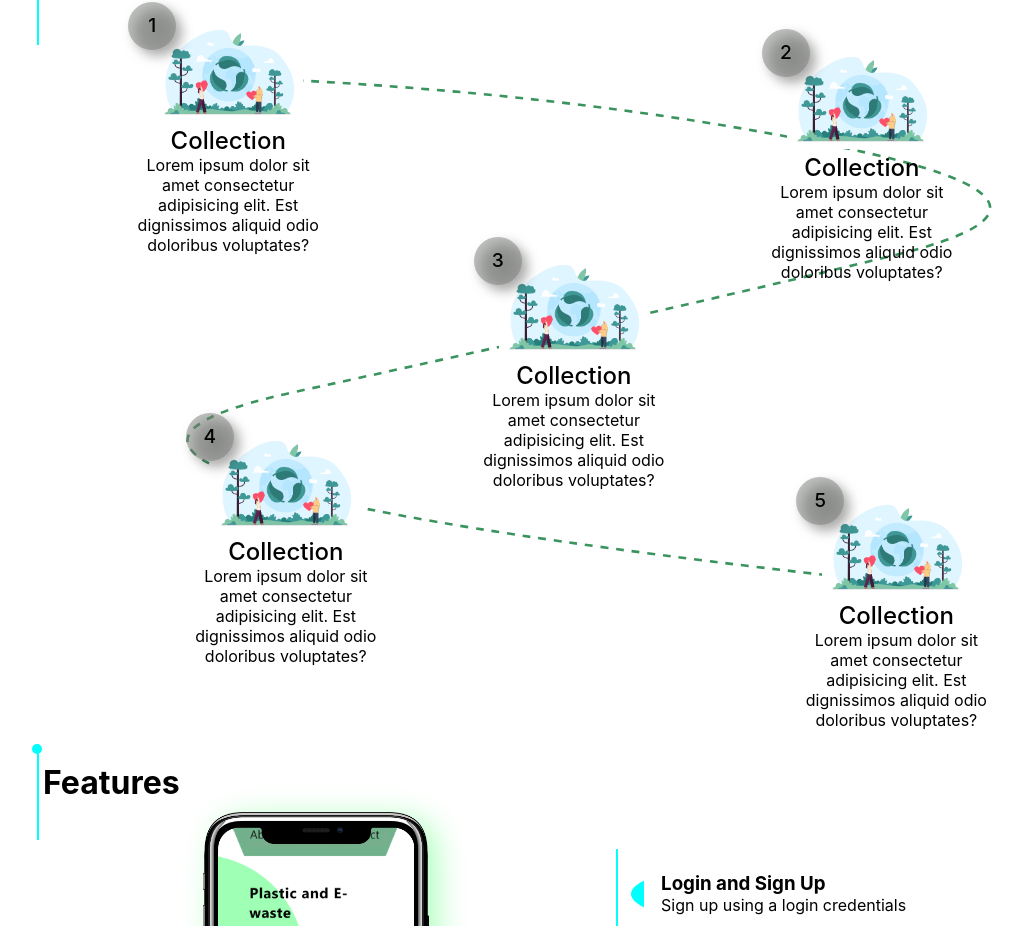
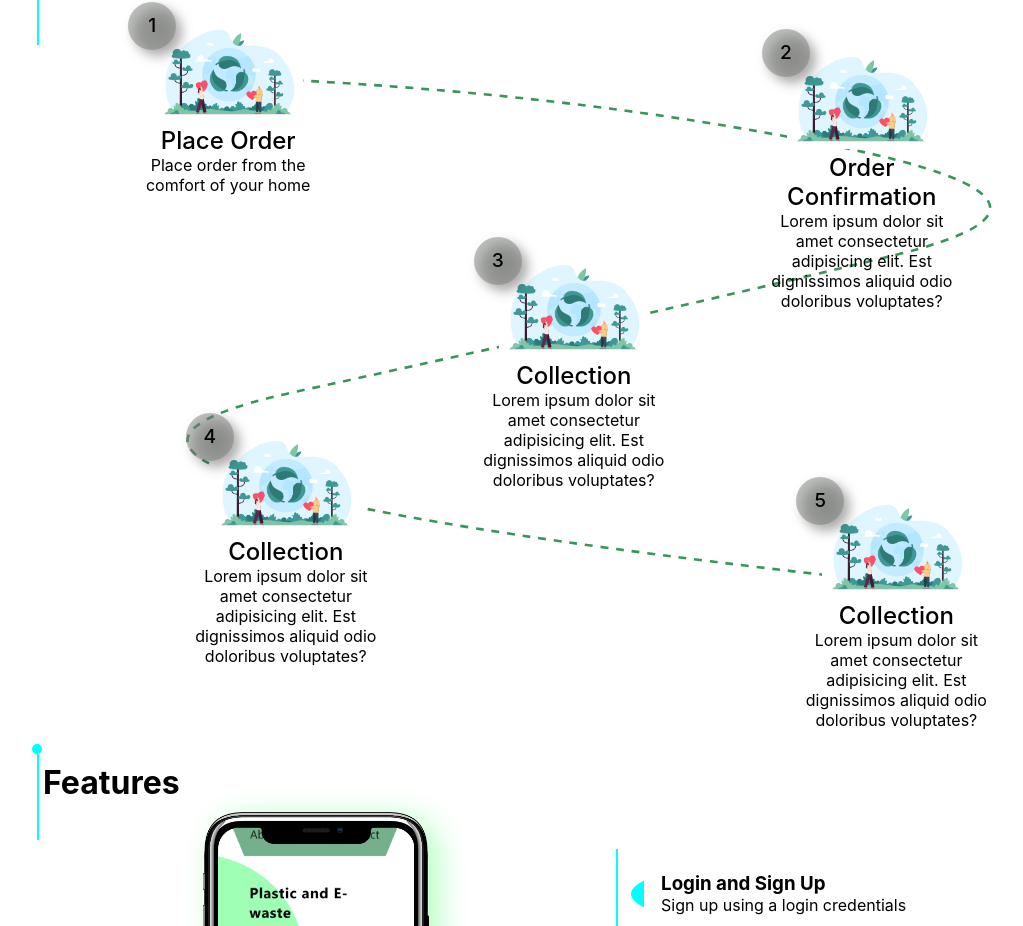
Before and after one commit to AbhishekJadhav2002/Recyclify, a React (Create React App) app: page / in a window 1280 px wide. Shown: the part 839-1765 px from the top of the page, without its empty margins (51-1074 px from the left). Built offline with nearby package versions, Linux system fonts and the light colour scheme.

Commit message:
StepsData first changed

```diff
--- a/src/Data.js
+++ b/src/Data.js
@@ -1,11 +1,11 @@
 export const StepsData = [
     {
-        title: "Collection",
-        desc: "Lorem ipsum dolor sit amet consectetur adipisicing elit. Est dignissimos aliquid odio doloribus voluptates?",
+        title: "Place Order",
+        desc: "Place order from the comfort of your home",
         imgURL: "./Components/Homepage/Images/Working-step-1.jpg"
     },
     {
-        title: "Collection",
+        title: "Order Confirmation",
         desc: "Lorem ipsum dolor sit amet consectetur adipisicing elit. Est dignissimos aliquid odio doloribus voluptates?",
         imgURL: "./Components/Homepage/Images/Working-step-1.jpg"
     },
```
